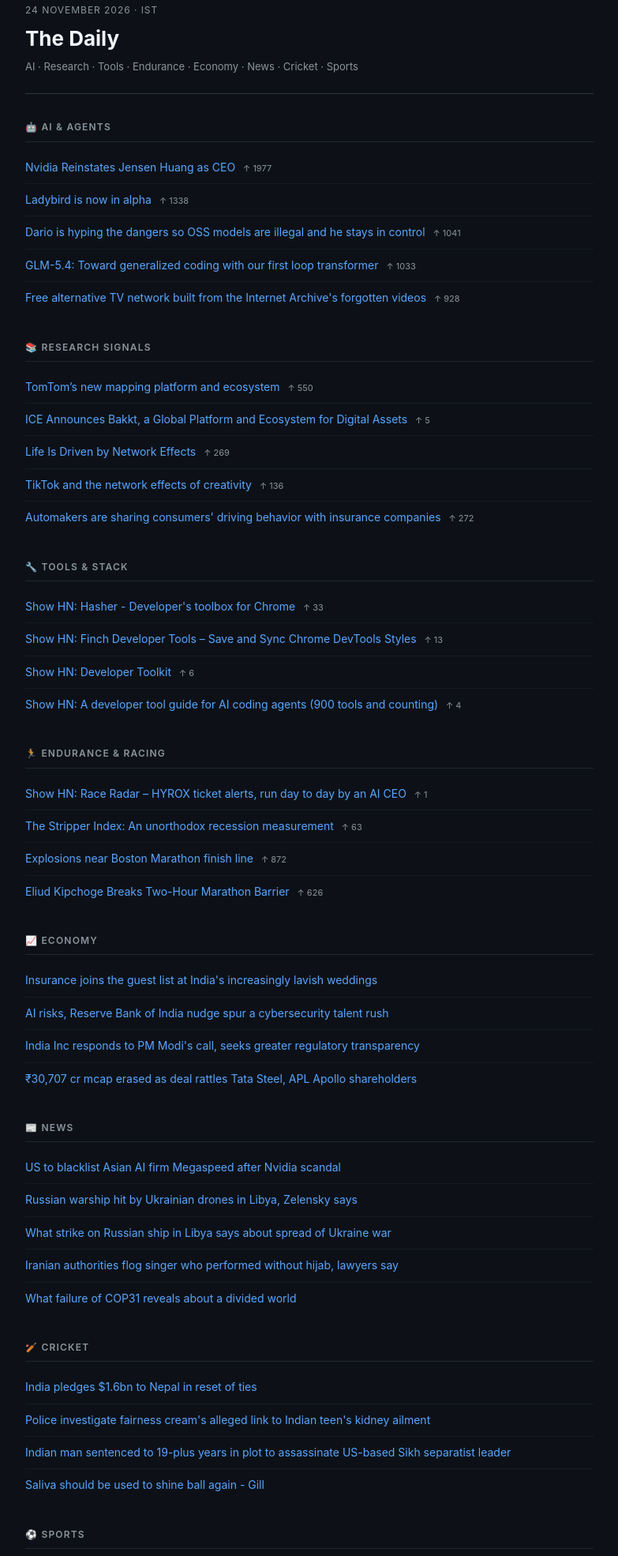
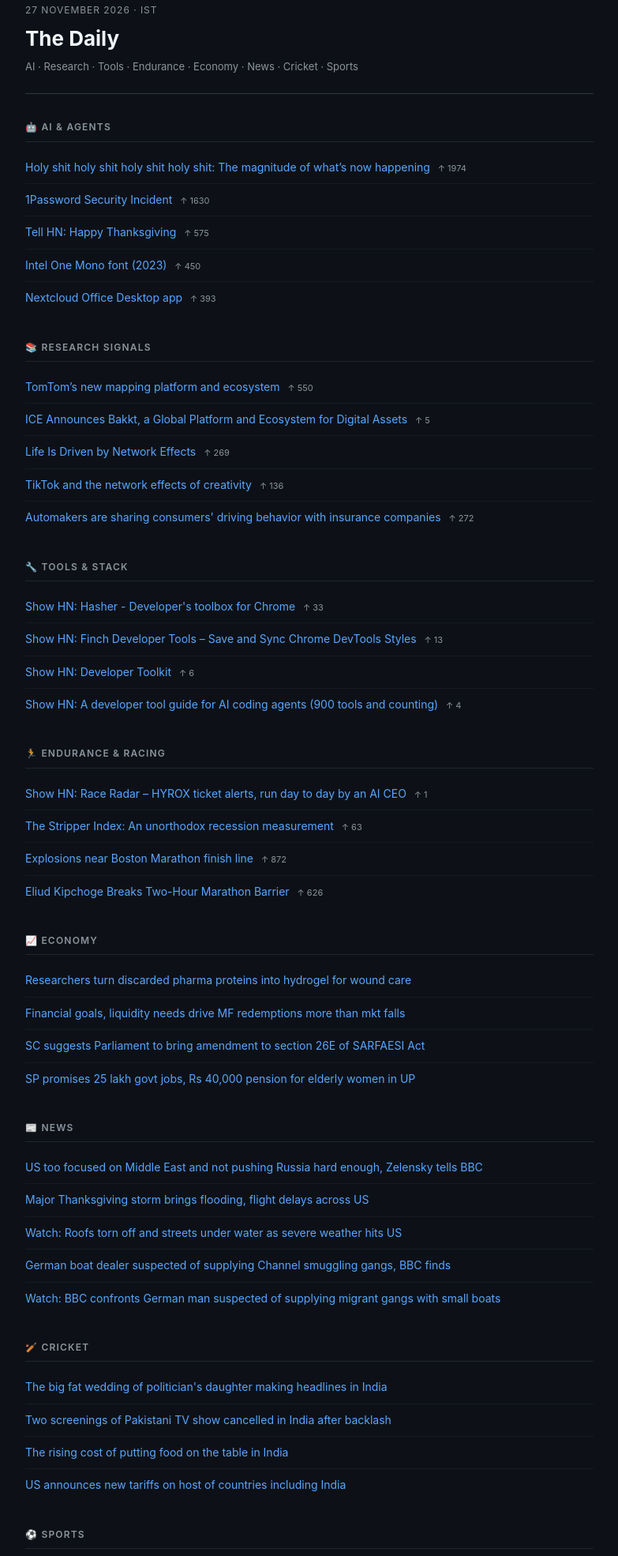
Before and after one commit to thehawkeye/murali, a plain HTML site: page daily/20261127.html in a window 1280 px wide. Shown: the part 104-2074 px from the top of the page at 79% size, without its empty margins (248-1031 px from the left). Drawn offline with Linux system fonts and the light colour scheme.

Commit message:
Daily brief 20261127

```diff
--- a/daily/20261124.html
+++ b/daily/20261127.html
@@ -3,7 +3,7 @@
 <head>
 <meta charset="UTF-8">
 <meta name="viewport" content="width=device-width, initial-scale=1.0">
-<title>The Daily — 24 November 2026</title>
+<title>The Daily — 27 November 2026</title>
 <style>
   * { box-sizing: border-box; margin: 0; padding: 0; }
   body { font-family: -apple-system, BlinkMacSystemFont, 'Segoe UI', sans-serif; background: #0d1117; color: #e6edf3; min-height: 100vh; line-height: 1.6; }
@@ -36,17 +36,17 @@
     <a href="./daily-index.html">All Briefs</a>
   </div>
   <header>
-    <div class="date">24 November 2026 · IST</div>
+    <div class="date">27 November 2026 · IST</div>
     <h1>The Daily</h1>
     <div class="tagline">AI · Research · Tools · Endurance · Economy · News · Cricket · Sports</div>
   </header>
 <h2>🤖 AI & Agents</h2>
 <ul>
-  <li><a href="https://www.cnbc.com/2026/11/23/nvidia-jensen-huang-ceo.html" target="_blank">Nvidia Reinstates Jensen Huang as CEO</a> <span class="meta">↑ 1977</span></li>
-  <li><a href="https://ladybird.org/posts/alpha/" target="_blank">Ladybird is now in alpha</a> <span class="meta">↑ 1338</span></li>
-  <li><a href="https://twitter.com/ylecun/status/2124550037912920090" target="_blank">Dario is hyping the dangers so OSS models are illegal and he stays in control</a> <span class="meta">↑ 1041</span></li>
-  <li><a href="https://z.ai/blog/glm-5.4" target="_blank">GLM-5.4: Toward generalized coding with our first loop transformer</a> <span class="meta">↑ 1033</span></li>
-  <li><a href="https://spelunkr.tv" target="_blank">Free alternative TV network built from the Internet Archive's forgotten videos</a> <span class="meta">↑ 928</span></li>
+  <li><a href="https://scottaaronson.blog/?p=10379" target="_blank">Holy shit holy shit holy shit holy shit: The magnitude of what’s now happening</a> <span class="meta">↑ 1974</span></li>
+  <li><a href="https://1password.com/blog/update-on-nov-2026-security-incident" target="_blank">1Password Security Incident</a> <span class="meta">↑ 1630</span></li>
+  <li><a href="https://news.ycombinator.com/item?id=50655664" target="_blank">Tell HN: Happy Thanksgiving</a> <span class="meta">↑ 575</span></li>
+  <li><a href="https://github.com/intel/intel-one-mono" target="_blank">Intel One Mono font (2023)</a> <span class="meta">↑ 450</span></li>
+  <li><a href="https://nextcloud.com/blog/euro-office-comes-to-your-desktop-with-the-nextcloud-office-desktop-app/" target="_blank">Nextcloud Office Desktop app</a> <span class="meta">↑ 393</span></li>
 </ul>
 <h2>📚 Research Signals</h2>
 <ul>
@@ -72,25 +72,25 @@
 </ul>
 <h2>📈 Economy</h2>
 <ul>
-  <li><a href="https://www.business-standard.com/finance/insurance/insurance-joins-the-guest-list-at-india-s-increasingly-lavish-weddings-126112400001_1.html" target="_blank">Insurance joins the guest list at India's increasingly lavish weddings</a></li>
-  <li><a href="https://www.business-standard.com/industry/banking/ai-risks-reserve-bank-of-india-nudge-spur-a-cybersecurity-talent-rush-126112301463_1.html" target="_blank">AI risks, Reserve Bank of India nudge spur a cybersecurity talent rush</a></li>
-  <li><a href="https://www.business-standard.com/economy/news/india-inc-responds-to-pm-modi-s-call-seeks-greater-regulatory-transparency-126112301461_1.html" target="_blank">India Inc responds to PM Modi's call, seeks greater regulatory transparency</a></li>
-  <li><a href="https://www.business-standard.com/markets/news/30-707-cr-mcap-erased-as-deal-rattles-tata-steel-apl-apollo-shareholders-126112301294_1.html" target="_blank">₹30,707 cr mcap erased as deal rattles Tata Steel, APL Apollo shareholders</a></li>
+  <li><a href="https://www.business-standard.com/india-news/researchers-turn-discarded-pharma-proteins-into-hydrogel-for-wound-care-126112700037_1.html" target="_blank">Researchers turn discarded pharma proteins into hydrogel for wound care</a></li>
+  <li><a href="https://www.business-standard.com/markets/news/financial-goals-liquidity-needs-drive-mf-redemptions-more-than-mkt-falls-126112601175_1.html" target="_blank">Financial goals, liquidity needs drive MF redemptions more than mkt falls</a></li>
+  <li><a href="https://www.business-standard.com/industry/news/sc-suggests-parliament-to-bring-amendment-to-section-26e-of-sarfaesi-act-126112601249_1.html" target="_blank">SC suggests Parliament to bring amendment to section 26E of SARFAESI Act</a></li>
+  <li><a href="https://www.business-standard.com/politics/sp-promises-25-lakh-govt-jobs-rs-40-000-pension-for-elderly-women-in-up-126112601620_1.html" target="_blank">SP promises 25 lakh govt jobs, Rs 40,000 pension for elderly women in UP</a></li>
 </ul>
 <h2>📰 News</h2>
 <ul>
-  <li><a href="https://www.bbc.co.uk/news/articles/cv98xpg5dg5zo?at_medium=RSS&at_campaign=rss" target="_blank">US to blacklist Asian AI firm Megaspeed after Nvidia scandal</a></li>
-  <li><a href="https://www.bbc.co.uk/news/articles/cr894gjz0j0yo?at_medium=RSS&at_campaign=rss" target="_blank">Russian warship hit by Ukrainian drones in Libya, Zelensky says</a></li>
-  <li><a href="https://www.bbc.co.uk/news/articles/cm894p88jzxpo?at_medium=RSS&at_campaign=rss" target="_blank">What strike on Russian ship in Libya says about spread of Ukraine war</a></li>
-  <li><a href="https://www.bbc.co.uk/news/articles/cq1j6585l5g6o?at_medium=RSS&at_campaign=rss" target="_blank">Iranian authorities flog singer who performed without hijab, lawyers say</a></li>
-  <li><a href="https://www.bbc.co.uk/news/articles/cky970n83rvjo?at_medium=RSS&at_campaign=rss" target="_blank">What failure of COP31 reveals about a divided world</a></li>
+  <li><a href="https://www.bbc.co.uk/news/articles/c820q9wgrpyyo?at_medium=RSS&at_campaign=rss" target="_blank">US too focused on Middle East and not pushing Russia hard enough, Zelensky tells BBC</a></li>
+  <li><a href="https://www.bbc.co.uk/news/articles/ckm2mz3prq77o?at_medium=RSS&at_campaign=rss" target="_blank">Major Thanksgiving storm brings flooding, flight delays across US</a></li>
+  <li><a href="https://www.bbc.co.uk/news/videos/cq808d704m22o?at_medium=RSS&at_campaign=rss" target="_blank">Watch: Roofs torn off and streets under water as severe weather hits US</a></li>
+  <li><a href="https://www.bbc.co.uk/news/articles/cqlymky8kpzjo?at_medium=RSS&at_campaign=rss" target="_blank">German boat dealer suspected of supplying Channel smuggling gangs, BBC finds</a></li>
+  <li><a href="https://www.bbc.co.uk/news/videos/cvglrz5yr79go?at_medium=RSS&at_campaign=rss" target="_blank">Watch: BBC confronts German man suspected of supplying migrant gangs with small boats</a></li>
 </ul>
 <h2>🏏 Cricket</h2>
 <ul>
-  <li><a href="https://www.bbc.co.uk/news/articles/cwx2ervemj4ko?at_medium=RSS&at_campaign=rss" target="_blank">India pledges $1.6bn to Nepal in reset of ties</a></li>
-  <li><a href="https://www.bbc.co.uk/news/articles/cq4gn7zp1n33o?at_medium=RSS&at_campaign=rss" target="_blank">Police investigate fairness cream's alleged link to Indian teen's kidney ailment</a></li>
-  <li><a href="https://www.bbc.co.uk/news/articles/cq702ez8d4lwo?at_medium=RSS&at_campaign=rss" target="_blank">Indian man sentenced to 19-plus years in plot to assassinate US-based Sikh separatist leader</a></li>
-  <li><a href="https://www.bbc.co.uk/sport/cricket/articles/c6y80neve594o?at_medium=RSS&at_campaign=rss" target="_blank">Saliva should be used to shine ball again - Gill</a></li>
+  <li><a href="https://www.bbc.co.uk/news/articles/cvj6l162j0rpo?at_medium=RSS&at_campaign=rss" target="_blank">The big fat wedding of politician's daughter making headlines in India</a></li>
+  <li><a href="https://www.bbc.co.uk/news/articles/cky97x7delz9o?at_medium=RSS&at_campaign=rss" target="_blank">Two screenings of Pakistani TV show cancelled in India after backlash</a></li>
+  <li><a href="https://www.bbc.co.uk/news/articles/cmy0xj41kl50o?at_medium=RSS&at_campaign=rss" target="_blank">The rising cost of putting food on the table in India</a></li>
+  <li><a href="https://www.bbc.co.uk/news/articles/c893r9ke5p97o?at_medium=RSS&at_campaign=rss" target="_blank">US announces new tariffs on host of countries including India</a></li>
 </ul>
 <h2>⚽ Sports</h2>
 <ul>
@@ -116,7 +116,7 @@
 </ul>
 
   <footer>
-    Generated 24 November 2026 · muralikrishnan.net/daily/20261124<br>
+    Generated 27 November 2026 · muralikrishnan.net/daily/20261127<br>
     Sources: arXiv, HN, BBC, ESPN Cricinfo
   </footer>
 </div>
```
Also changed, not shown: daily/daily-index.html (+5 -5 lines), daily/index.html (+2 -2 lines).
